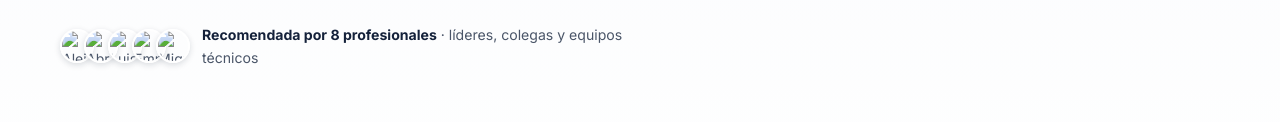
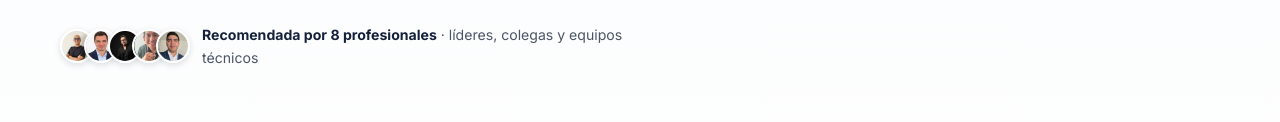
Before and after one commit to hercast5/hercast5.github.io, a plain HTML site: page index.html in a window 1280 px wide. Shown: the part 677-799 px from the top of the page. Drawn offline with Linux system fonts and the light colour scheme.

Commit message:
Add files via upload

```diff
--- a/index.html
+++ b/index.html
@@ -404,7 +404,7 @@
             <a class="btn btn-ghost" href="CV_Erika_Hernandez_Castillo.pdf" target="_blank" rel="noopener">Descargar CV ↓</a>
           </div>
           <a class="endorsed" href="#recomendaciones">
-            <span class="mini-stack"><img class="mini" src="img/recomendaciones/alejandro.jpg" alt="Alejandro Guzmán Chávez" width="56" height="56"><img class="mini" src="img/recomendaciones/abraham.jpg" alt="Abraham Jesús Carrillo Cruz" width="56" height="56"><img class="mini" src="img/recomendaciones/luis.jpg" alt="Luis Alberto Benitez Arana" width="56" height="56"><img class="mini" src="img/recomendaciones/emmanuel.jpg" alt="Emmanuel Góngora Díaz" width="56" height="56"><img class="mini" src="img/recomendaciones/miguel.jpg" alt="Miguel Ángel Zamora Castelán" width="56" height="56"></span>
+            <span class="mini-stack"><img class="mini" src="alejandro.jpg" alt="Alejandro Guzmán Chávez" width="56" height="56"><img class="mini" src="abraham.jpg" alt="Abraham Jesús Carrillo Cruz" width="56" height="56"><img class="mini" src="luis.jpg" alt="Luis Alberto Benitez Arana" width="56" height="56"><img class="mini" src="emmanuel.jpg" alt="Emmanuel Góngora Díaz" width="56" height="56"><img class="mini" src="miguel.jpg" alt="Miguel Ángel Zamora Castelán" width="56" height="56"></span>
             <span><b>Recomendada por 8 profesionales</b> · líderes, colegas y equipos técnicos</span>
           </a>
         </div>
@@ -677,8 +677,8 @@
 
       <div class="rec-summary">
         <div class="avatars" aria-hidden="true">
-          <img class="avatar" src="img/recomendaciones/alejandro.jpg" alt="Alejandro Guzmán Chávez" width="56" height="56"><img class="avatar" src="img/recomendaciones/abraham.jpg" alt="Abraham Jesús Carrillo Cruz" width="56" height="56"><img class="avatar" src="img/recomendaciones/luis.jpg" alt="Luis Alberto Benitez Arana" width="56" height="56"><img class="avatar" src="img/recomendaciones/emmanuel.jpg" alt="Emmanuel Góngora Díaz" width="56" height="56">
-          <img class="avatar" src="img/recomendaciones/miguel.jpg" alt="Miguel Ángel Zamora Castelán" width="56" height="56"><img class="avatar" src="img/recomendaciones/marco.jpg" alt="Marco Antonio Ramírez Sosa" width="56" height="56"><img class="avatar" src="img/recomendaciones/ricardo.jpg" alt="Ricardo Loaiza Astorga" width="56" height="56"><img class="avatar" src="img/recomendaciones/dario.jpg" alt="Darío de Jesús Chan Colli" width="56" height="56">
+          <img class="avatar" src="alejandro.jpg" alt="Alejandro Guzmán Chávez" width="56" height="56"><img class="avatar" src="abraham.jpg" alt="Abraham Jesús Carrillo Cruz" width="56" height="56"><img class="avatar" src="luis.jpg" alt="Luis Alberto Benitez Arana" width="56" height="56"><img class="avatar" src="emmanuel.jpg" alt="Emmanuel Góngora Díaz" width="56" height="56">
+          <img class="avatar" src="miguel.jpg" alt="Miguel Ángel Zamora Castelán" width="56" height="56"><img class="avatar" src="marco.jpg" alt="Marco Antonio Ramírez Sosa" width="56" height="56"><img class="avatar" src="ricardo.jpg" alt="Ricardo Loaiza Astorga" width="56" height="56"><img class="avatar" src="dario.jpg" alt="Darío de Jesús Chan Colli" width="56" height="56">
         </div>
         <a class="btn btn-ghost" href="https://www.linkedin.com/in/erika-hern%C3%A1ndez-castillo-b4012246/details/recommendations/" target="_blank" rel="noopener">
           Ver las 8 recomendaciones en LinkedIn ↗
@@ -692,7 +692,7 @@
             <p>Lo que más valoro de ella es que entiende al negocio y al equipo técnico al mismo tiempo: viene de banca regulada y de delivery, y eso le permitía anticipar dependencias y riesgos antes de que se volvieran un bloqueo. Alineaba a todos los stakeholders y sacaba a producción con orden, desde el plan hasta el UAT.</p>
           </blockquote>
           <footer>
-            <img class="avatar" src="img/recomendaciones/alejandro.jpg" alt="Alejandro Guzmán Chávez" width="56" height="56">
+            <img class="avatar" src="alejandro.jpg" alt="Alejandro Guzmán Chávez" width="56" height="56">
             <div><strong>Alejandro Guzmán Chávez</strong><span>Product Management · Master in Applied AI · PSPO</span><span class="rel">Su líder directo en IA Interactive</span></div>
           </footer>
         </figure>
@@ -703,7 +703,7 @@
             <p>Lo que realmente la distingue es su destacada actitud de servicio y su constante iniciativa para transformar procesos. Es esa clase de líder y colaboradora que aporta un valor inmediato a cualquier organización.</p>
           </blockquote>
           <footer>
-            <img class="avatar" src="img/recomendaciones/abraham.jpg" alt="Abraham Jesús Carrillo Cruz" width="56" height="56">
+            <img class="avatar" src="abraham.jpg" alt="Abraham Jesús Carrillo Cruz" width="56" height="56">
             <div><strong>Abraham Jesús Carrillo Cruz</strong><span>IT Manager · Service Delivery Manager · ITIL</span><span class="rel">Su supervisor directo</span></div>
           </footer>
         </figure>
@@ -714,7 +714,7 @@
             <p>Defiende su postura con argumentos sólidos, datos y contexto. Cualquier equipo que la tenga como PM va a contar con alguien que empuja, argumenta y entrega.</p>
           </blockquote>
           <footer>
-            <img class="avatar" src="img/recomendaciones/luis.jpg" alt="Luis Alberto Benitez Arana" width="56" height="56">
+            <img class="avatar" src="luis.jpg" alt="Luis Alberto Benitez Arana" width="56" height="56">
             <div><strong>Luis Alberto Benitez Arana</strong><span>Technical Project Manager · Delivery Manager · PSPO I</span><span class="rel">Compañero de equipo</span></div>
           </footer>
         </figure>
@@ -724,7 +724,7 @@
             <p>La he visto gestionar diferentes proyectos en paralelo, demostrando una gran capacidad de organización y compromiso. Siempre está dispuesta a apoyar a sus compañeros y busca constantemente oportunidades para mejorar los procesos y lograr flujos de trabajo más eficientes.</p>
           </blockquote>
           <footer>
-            <img class="avatar" src="img/recomendaciones/emmanuel.jpg" alt="Emmanuel Góngora Díaz" width="56" height="56">
+            <img class="avatar" src="emmanuel.jpg" alt="Emmanuel Góngora Díaz" width="56" height="56">
             <div><strong>Emmanuel Góngora Díaz</strong><span>Technical Product Owner</span><span class="rel">Cargo superior, otro equipo</span></div>
           </footer>
         </figure>
@@ -734,7 +734,7 @@
             <p>Fue una pieza clave en mi desarrollo. Más allá de su liderazgo, siempre supo escucharme, aconsejarme y orientarme. Admiro mucho su capacidad para combinar la negociación, la gestión de proyectos y el conocimiento técnico de las tecnologías.</p>
           </blockquote>
           <footer>
-            <img class="avatar" src="img/recomendaciones/miguel.jpg" alt="Miguel Ángel Zamora Castelán" width="56" height="56">
+            <img class="avatar" src="miguel.jpg" alt="Miguel Ángel Zamora Castelán" width="56" height="56">
             <div><strong>Miguel Ángel Zamora Castelán</strong><span>UX Manager · Up Sí Vale</span><span class="rel">Compañero de equipo</span></div>
           </footer>
         </figure>
@@ -744,7 +744,7 @@
             <p>Trabajé con Erika en la transferencia de un proyecto y fue una experiencia excelente. Su apoyo con el KT fue fundamental, demostrando una gran capacidad de organización, dominio técnico y compromiso. Una colaboradora clave para asegurar transiciones exitosas.</p>
           </blockquote>
           <footer>
-            <img class="avatar" src="img/recomendaciones/marco.jpg" alt="Marco Antonio Ramírez Sosa" width="56" height="56">
+            <img class="avatar" src="marco.jpg" alt="Marco Antonio Ramírez Sosa" width="56" height="56">
             <div><strong>Marco Antonio Ramírez Sosa</strong><span>Project Manager · EPAM Systems</span><span class="rel">Colaboración entre equipos</span></div>
           </footer>
         </figure>
@@ -754,7 +754,7 @@
             <p>Toma los proyectos de una forma fresca y auténtica, hace que los equipos estén más alineados y genera una química que alcanza los logros con éxito.</p>
           </blockquote>
           <footer>
-            <img class="avatar" src="img/recomendaciones/ricardo.jpg" alt="Ricardo Loaiza Astorga" width="56" height="56">
+            <img class="avatar" src="ricardo.jpg" alt="Ricardo Loaiza Astorga" width="56" height="56">
             <div><strong>Ricardo Loaiza Astorga</strong><span>Líder Sr. Base de Datos · Fundación Rafael Dondé</span><span class="rel">Compañero de equipo</span></div>
           </footer>
         </figure>
@@ -764,7 +764,7 @@
             <p>Tuvimos una excelente comunicación para revisar la trazabilidad de incidencias en despliegues, en conjunto con ella y el equipo de DevOps.</p>
           </blockquote>
           <footer>
-            <img class="avatar" src="img/recomendaciones/dario.jpg" alt="Darío de Jesús Chan Colli" width="56" height="56">
+            <img class="avatar" src="dario.jpg" alt="Darío de Jesús Chan Colli" width="56" height="56">
             <div><strong>Darío de Jesús Chan Colli</strong><span>Tester QA · IA Engineer</span><span class="rel">Colaboración entre equipos</span></div>
           </footer>
         </figure>
```
